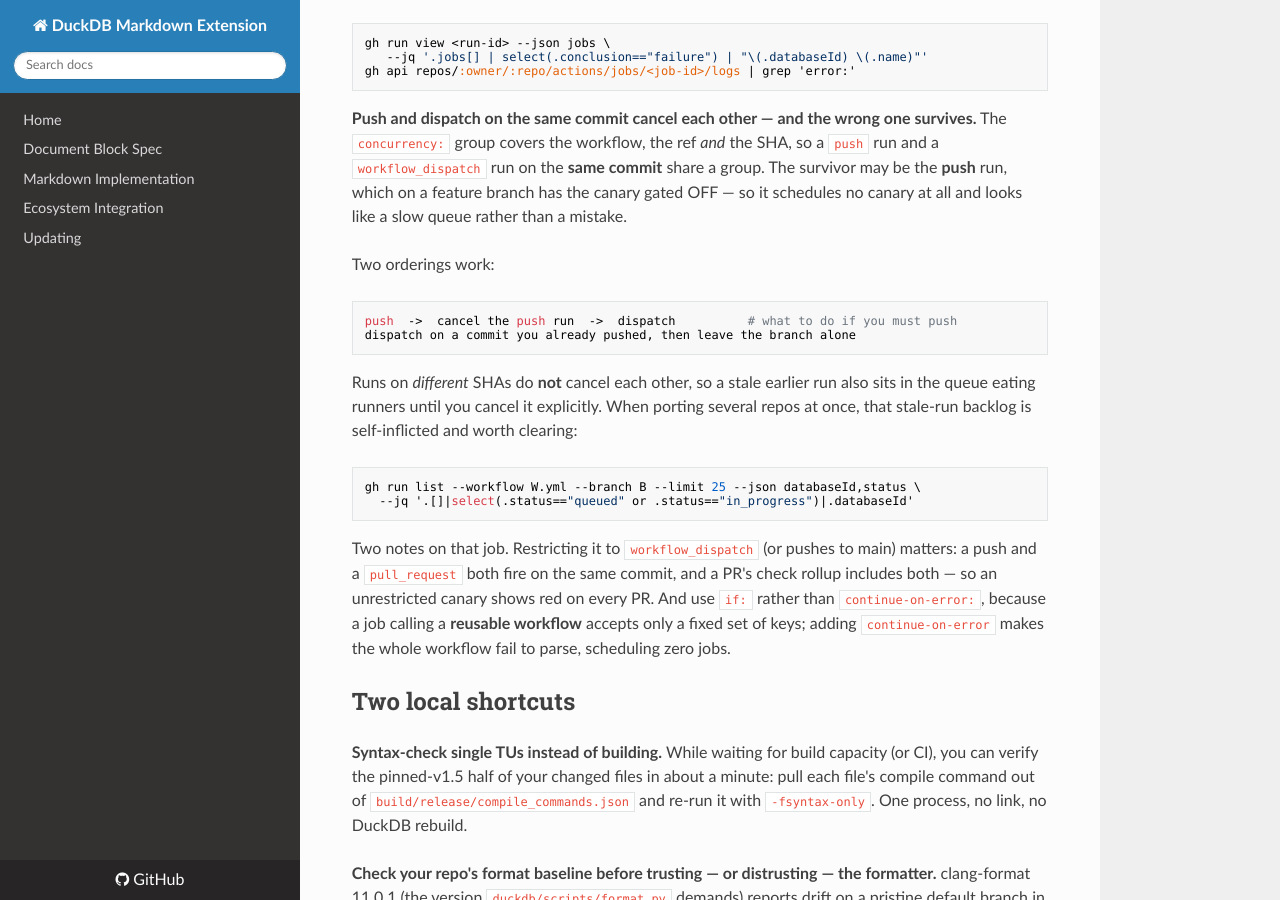
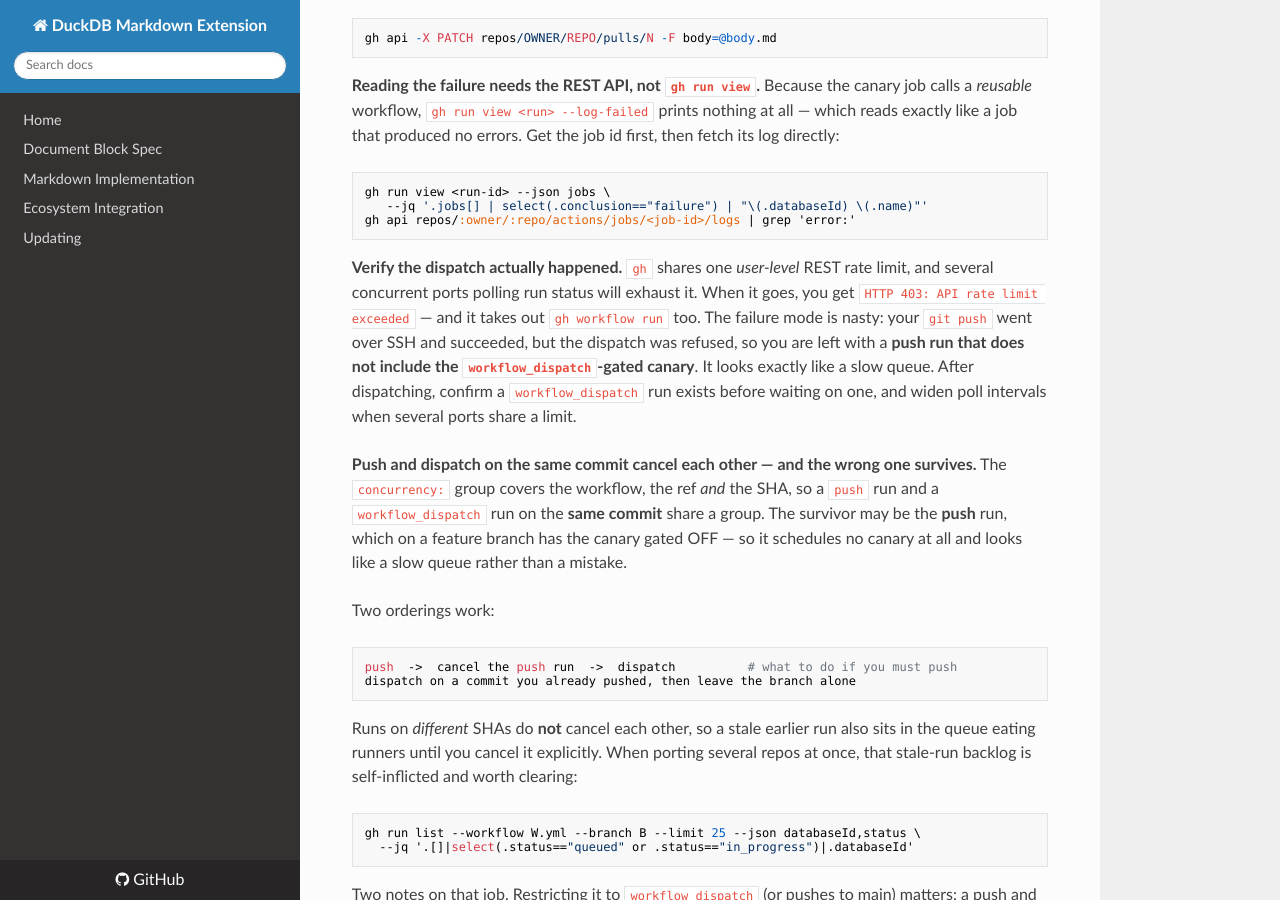
Before and after one commit to teaguesterling/duckdb_markdown, an MkDocs documentation site: the page built from docs/duckdb_v2_migration.md, in a window 1280 px wide and 900 px high, scrolled down 20504 px. Built offline with MkDocs 1.6.1, drawn with Linux system fonts in a browser that asks for light colours; nearby versions of some CDN libraries; some of the changed text lies outside the part shown.

Commit message:
fix: read the name type off table_function_bind_t itself, not a sibling
Deriving CompatName from TableFunctionBindInput::input_table_names removed the
header-probe time bomb but still relied on a sibling that happens to move in
step with the bind signature. Decomposing table_function_bind_t and taking its
fourth parameter removes the "happens to": the typedef named IS the one that
changed, so every bind signature follows automatically and there is no proxy
left to drift.

Guide also gains three things.

The same __has_include hazard sits on the list_vector.hpp probe that several
fleet headers use to gate CompatSetOutputCardinality. That one fails loudly
rather than silently, but it still breaks the SHIPPED build on a submodule bump;
probe the member and let the include decide nothing.

gh shares one user-level REST rate limit, and concurrent ports polling run
status exhaust it. The 403 takes out gh workflow run as well, so a push that
landed over ssh leaves you with a push run that does NOT include the
dispatch-gated canary -- indistinguishable from a slow queue. Verify a
workflow_dispatch run exists before waiting on one.

And ~/.duckdb/extensions is shared between concurrent ports: a local FORCE
INSTALL from one replaces a binary the others load, so a test can fail on a
symbol from an extension the repo has nothing to do with.

Full suite green against the pinned v1.5: 1800 assertions, 49 test cases.

Derivation and the first two from the panduck port, the third observed across
the fleet.

Co-Authored-By: Claude Opus 5 (1M context) <noreply@anthropic.com>
Claude-Session: https://claude.ai/code/session_01XoHU19qnngy1CJnXyX1csz

````diff
--- a/docs/duckdb_v2_migration.md
+++ b/docs/duckdb_v2_migration.md
@@ -93,6 +93,13 @@ freely, *the header arrives before the behaviour does* — so a header probe is
 leading indicator, not a test.
 
 Ask DuckDB what its own type is instead (see change 2).
+
+**The same hazard sits on `__has_include("duckdb/common/vector/list_vector.hpp")`**,
+which several headers use to gate `CompatSetOutputCardinality`. That one fails
+*loudly* — a backported header without `SetChildCardinality` is a compile error,
+not a wrong branch — but it still breaks the **shipped** build on a submodule
+bump. Probe the member (`SetChildCardinality`) and let the `__has_include` do
+nothing but pull the header in.
 
 ### Check your C++ standard before copying shims
 
@@ -1035,6 +1042,16 @@ gh run view <run-id> --json jobs \
 gh api repos/:owner/:repo/actions/jobs/<job-id>/logs | grep 'error:'
 ```
 
+**Verify the dispatch actually happened.** `gh` shares one *user-level* REST
+rate limit, and several concurrent ports polling run status will exhaust it. When
+it goes, you get `HTTP 403: API rate limit exceeded` — and it takes out
+`gh workflow run` too. The failure mode is nasty: your `git push` went over SSH
+and succeeded, but the dispatch was refused, so you are left with a **push run
+that does not include the `workflow_dispatch`-gated canary**. It looks exactly
+like a slow queue. After dispatching, confirm a `workflow_dispatch` run exists
+before waiting on one, and widen poll intervals when several ports share a
+limit.
+
 **Push and dispatch on the same commit cancel each other — and the wrong one
 survives.** The `concurrency:` group covers the workflow, the ref *and* the SHA,
 so a `push` run and a `workflow_dispatch` run on the **same commit** share a
@@ -1109,6 +1126,12 @@ through the tool result rather than off disk. (Output files the tool itself
 creates for background commands are already collision-safe — they are named per
 invocation. The exposure is only scripts you write into a shared directory.)
 
+**`~/.duckdb/extensions/` is shared too.** A local `FORCE INSTALL` from one port
+replaces an extension binary that every other port on the box loads. One repo's
+tests went red on a renamed function it had never heard of, with nothing wrong in
+its own tree. If you install locally, expect to break your neighbours; if a test
+fails on a symbol from a *different* extension, suspect this before your diff.
+
 **Wait on your own PID, not a `pgrep` pattern.** `pgrep -f 'make release'`
 matches every concurrent build, not yours. It makes a waiter block until the
 *last* one finishes, and — worse — can report "gone" while your own build is
````
Also changed, not shown: 1 other file.
